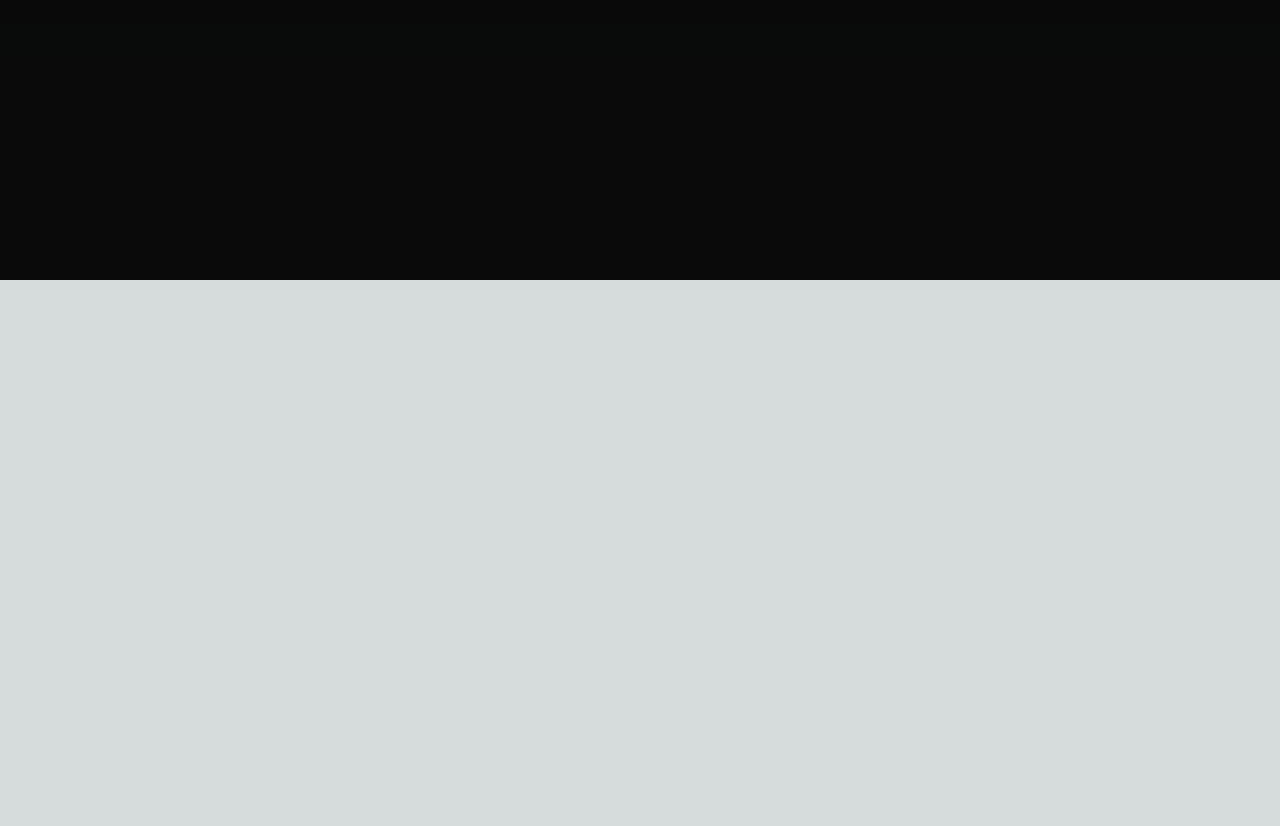
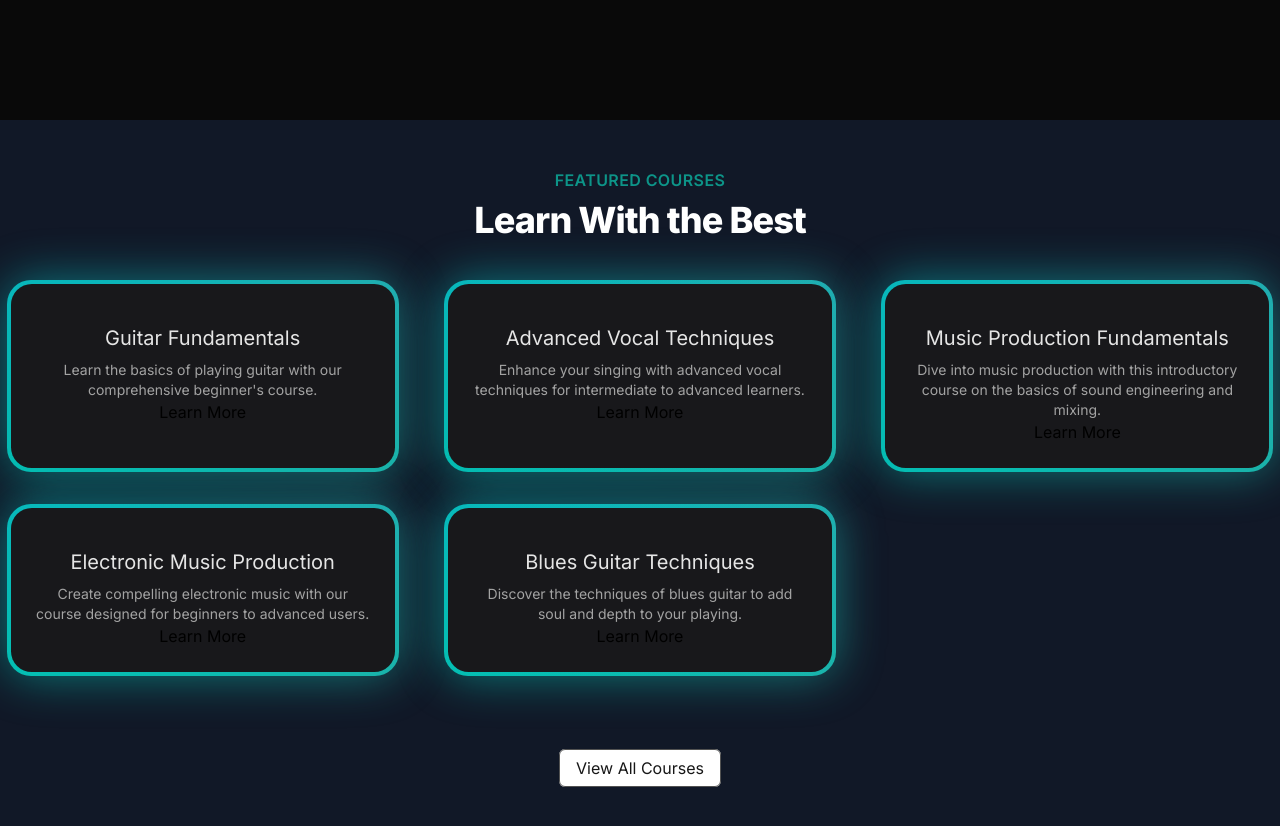
Before and after one commit to pradeepbgs/nextjs-musicapp, a Next.js app: page / in a window 1280 px wide. Shown: the part 520-1346 px from the top of the page. Before the commit the page ends 800 px from the top, so only its background shows below. Built offline with nearby package versions, Linux system fonts and the light colour scheme.

Commit message:
made courses section

```diff
--- a/src/app/page.tsx
+++ b/src/app/page.tsx
@@ -1,9 +1,11 @@
+import FeaturedCourses from '@/components/FeaturedCourses';
 import HeroSection from '@/components/HeroSection'
 
 export default function Home() {
   return (
     <div className="min-h-screen bg-black/[0.96] antialiased bg-grid-white/[]">
       <HeroSection/>
+      <FeaturedCourses/>
     </div>
   );
 }
--- /dev/null
+++ b/src/components/FeaturedCourses.tsx
@@ -0,0 +1,58 @@
+'use client'
+import couserData from '@/data/music_courses.json'
+import Link from 'next/link'
+import { BackgroundGradient } from './ui/background-gradient'
+
+interface Course {
+        id: number,
+        title: string,
+        slug: string,
+        description: string,
+        price: number,
+        instructor: string,
+        isFeatured: boolean,
+}
+
+const FeaturedCourses = () => {
+    const featuredCourses = couserData.courses.filter((course : Course) => course.isFeatured)
+    return (
+        <div className='py-12 bg-gray-900'>
+            <div>
+                <div className='text-center'>
+                    <h2 className="text-base text-teal-600 font-semibold tracking-wide uppercase">FEATURED COURSES</h2>
+                    <p className="mt-2 text-3xl leading-8 font-extrabold tracking-tight text-white sm:text-4xl">Learn With the Best</p>
+                </div>
+            </div>
+            <div className='text-center mt-10'>
+                <div className='grid grid-cols-1 sm:grid-cols-2 lg:grid-cols-3 gap-8'>
+                {
+                    featuredCourses.map((course:Course) => (
+                        <div key={course.id} className="flex justify-center">
+                            <BackgroundGradient
+                            className=" rounded-[1.3rem] bg-white dark:bg-zinc-900 overflow-hidden h-full max-w-sm"
+                            >
+                                <div className="p-4 sm:p-6 flex flex-col items-center text-center flex-grow">
+                                    <p className="text-lg sm:text-xl text-black mt-4 mb-2 dark:text-neutral-200">{course.title}</p>
+                                    <p className="text-sm text-neutral-600 dark:text-neutral-400 flex-grow">{course.description}</p>
+                                    <Link href={`/courses/${course.slug}`}>
+                                Learn More
+                                </Link>
+                                </div>
+                            </BackgroundGradient>
+                        </div>
+                    ))
+                }
+                </div>
+            </div>
+            <div className='text-center mt-20'>
+                <Link href={'/courses'}
+                className="px-4 py-2 rounded-md border border-neutral-600 text-neutral-900 bg-white hover:bg-gray-200 transition duration-200"
+                >
+                    View All Courses
+                </Link>
+            </div>
+        </div>
+    )
+}
+
+export default FeaturedCourses
--- a/src/components/HeroSection.tsx
+++ b/src/components/HeroSection.tsx
@@ -15,10 +15,10 @@
             />
             <div className="p-4 relative z-10 w-full text-center">
                 <h1
-                    className="mt-20 md:mt-0 text-4xl md:text-7xl font-bold bg-clip-text text-transparent bg-gradient-to-b from-neutral-50 to-neutral-400"
+                    className="mt-20 md:mt-0 text-3xl md:text-6xl font-bold bg-clip-text text-transparent bg-gradient-to-b from-neutral-50 to-neutral-400"
 
                 >Master the art of Music</h1>
-                <p             className="mt-4 font-normal text-base md:text-lg text-neutral-300 max-w-lg mx-auto"
+                <p className="mt-4 font-normal text-base md:text-lg text-neutral-300 max-w-lg mx-auto"
 
                 > Dive into our comprehensive music courses and transform your musical journey today. Whether you're a beginner or looking to refine your skills, join us to unlock your true potential
                 </p>
--- /dev/null
+++ b/src/components/ui/background-gradient.tsx
@@ -0,0 +1,72 @@
+import { cn } from "@/utils/cn";
+import React from "react";
+import { motion } from "framer-motion";
+
+export const BackgroundGradient = ({
+  children,
+  className,
+  containerClassName,
+  animate = true,
+}: {
+  children?: React.ReactNode;
+  className?: string;
+  containerClassName?: string;
+  animate?: boolean;
+}) => {
+  const variants = {
+    initial: {
+      backgroundPosition: "0 50%",
+    },
+    animate: {
+      backgroundPosition: ["0, 50%", "100% 50%", "0 50%"],
+    },
+  };
+  return (
+    <div className={cn("relative p-[4px] group", containerClassName)}>
+      <motion.div
+        variants={animate ? variants : undefined}
+        initial={animate ? "initial" : undefined}
+        animate={animate ? "animate" : undefined}
+        transition={
+          animate
+            ? {
+                duration: 5,
+                repeat: Infinity,
+                repeatType: "reverse",
+              }
+            : undefined
+        }
+        style={{
+          backgroundSize: animate ? "400% 400%" : undefined,
+        }}
+        className={cn(
+          "absolute inset-0 rounded-3xl z-[1] opacity-60 group-hover:opacity-100 blur-xl  transition duration-500 will-change-transform",
+          " bg-[radial-gradient(circle_farthest-side_at_0_100%,#00ccb1,transparent),radial-gradient(circle_farthest-side_at_100%_0,#7b61ff,transparent),radial-gradient(circle_farthest-side_at_100%_100%,#ffc414,transparent),radial-gradient(circle_farthest-side_at_0_0,#1ca0fb,#141316)]"
+        )}
+      />
+      <motion.div
+        variants={animate ? variants : undefined}
+        initial={animate ? "initial" : undefined}
+        animate={animate ? "animate" : undefined}
+        transition={
+          animate
+            ? {
+                duration: 5,
+                repeat: Infinity,
+                repeatType: "reverse",
+              }
+            : undefined
+        }
+        style={{
+          backgroundSize: animate ? "400% 400%" : undefined,
+        }}
+        className={cn(
+          "absolute inset-0 rounded-3xl z-[1] will-change-transform",
+          "bg-[radial-gradient(circle_farthest-side_at_0_100%,#00ccb1,transparent),radial-gradient(circle_farthest-side_at_100%_0,#7b61ff,transparent),radial-gradient(circle_farthest-side_at_100%_100%,#ffc414,transparent),radial-gradient(circle_farthest-side_at_0_0,#1ca0fb,#141316)]"
+        )}
+      />
+
+      <div className={cn("relative z-10", className)}>{children}</div>
+    </div>
+  );
+};
```
Also changed, not shown: package.json (+5 -5 lines), 1 other file (tests, documents, lock files or other folders). Lines whose indentation alone changed are shown as unchanged.
